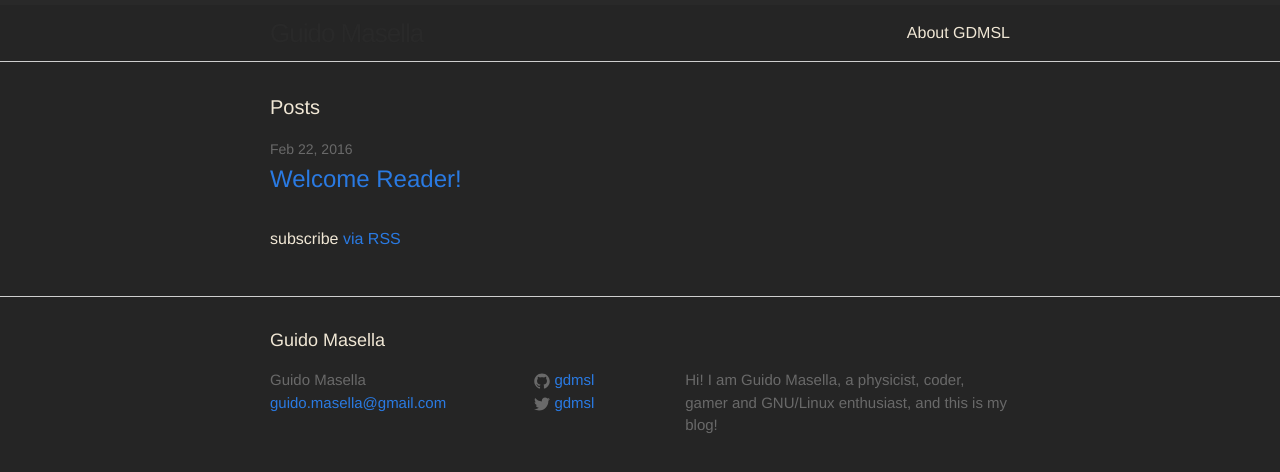
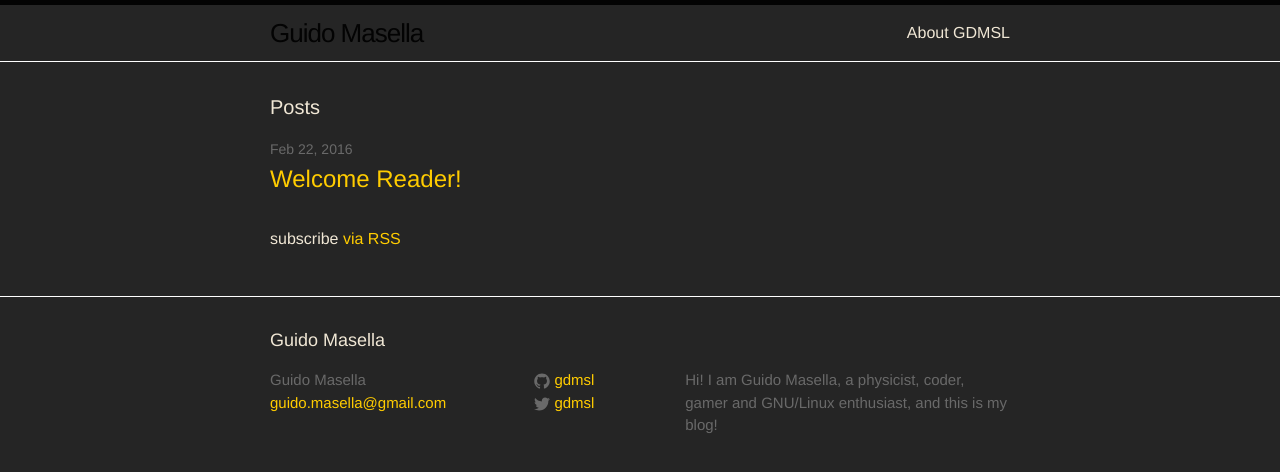
Before and after one commit to gdmsl/gdmsl.github.io, a Jekyll site: the page built from index.html, in a window 1280 px wide. Shown: the top 472 px of the page. Built offline with Jekyll 4.4.1, drawn with Linux system fonts in a browser that asks for light colours.

Commit message:
yellow links, lighten gray

```diff
--- a/css/main.scss
+++ b/css/main.scss
@@ -15,11 +15,11 @@
 
 $text-color:       #f0e7d5;
 $background-color: #252525;
-$brand-color:      #2a7ae2;
+$brand-color:      #ffcc00;
 
 $grey-color:       #696969;
-$grey-color-light: lighten($grey-color, 40%);
-$grey-color-dark:  darken($grey-color, 25%);
+$grey-color-light: lighten($grey-color, 75%);
+$grey-color-dark:  darken($grey-color, 40%);
 
 $on-palm:          600px;
 $on-laptop:        800px;
```
